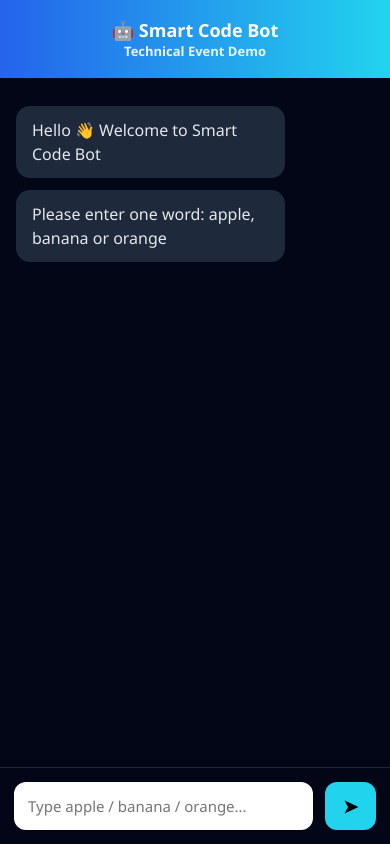
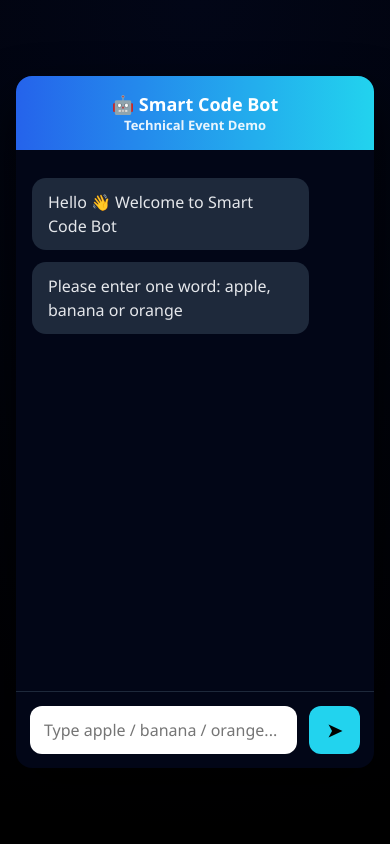
Before and after one commit to ParikhShreya/Smart_Code_Bot, a plain HTML site: page index.html in a window 390 px wide. Drawn offline with Linux system fonts and the light colour scheme.

Commit message:
Update chat application styles for desktop and mobile
Refactor CSS styles for chat application layout and responsiveness.

```diff
--- a/style.css
+++ b/style.css
@@ -12,10 +12,10 @@ body {
   margin: 0;
 }
 
-/* 🔥 BIGGER CHAT CONTAINER (DESKTOP) */
+/* ================= DESKTOP / LAPTOP ================= */
 .chat-container {
-  width: min(90vw, 520px);   /* Desktop par motu */
-  height: min(85vh, 700px);  /* Zoom vagar height vadhe */
+  width: 520px;
+  height: 700px;
   background: #020617;
   border-radius: 18px;
   box-shadow: 0 25px 50px rgba(0,0,0,0.8);
@@ -68,7 +68,7 @@ body {
   color: #e5e7eb;
 }
 
-/* INPUT AREA */
+/* INPUT */
 .input-area {
   display: flex;
   padding: 14px;
@@ -95,19 +95,32 @@ button {
   font-weight: bold;
 }
 
-/* 📱 MOBILE – PERFECT FULL SCREEN */
-@media (max-width: 600px) {
+/* ================= MOBILE – COMFORT MODE ================= */
+@media (max-width: 768px) {
+  body {
+    padding: 16px;
+    align-items: flex-start;
+  }
+
   .chat-container {
-    width: 100vw;
-    height: 100vh;
-    border-radius: 0;
+    width: 100%;
+    max-width: 420px;   /* mobile par too wide na bane */
+    height: 82vh;       /* comfortable height */
+    margin: auto;
+    border-radius: 16px;
   }
 
   .header {
     font-size: 18px;
+    padding: 16px;
   }
 
   .msg {
     font-size: 16px;
+    max-width: 85%;
+  }
+
+  input {
+    font-size: 16px;
   }
 }
```
